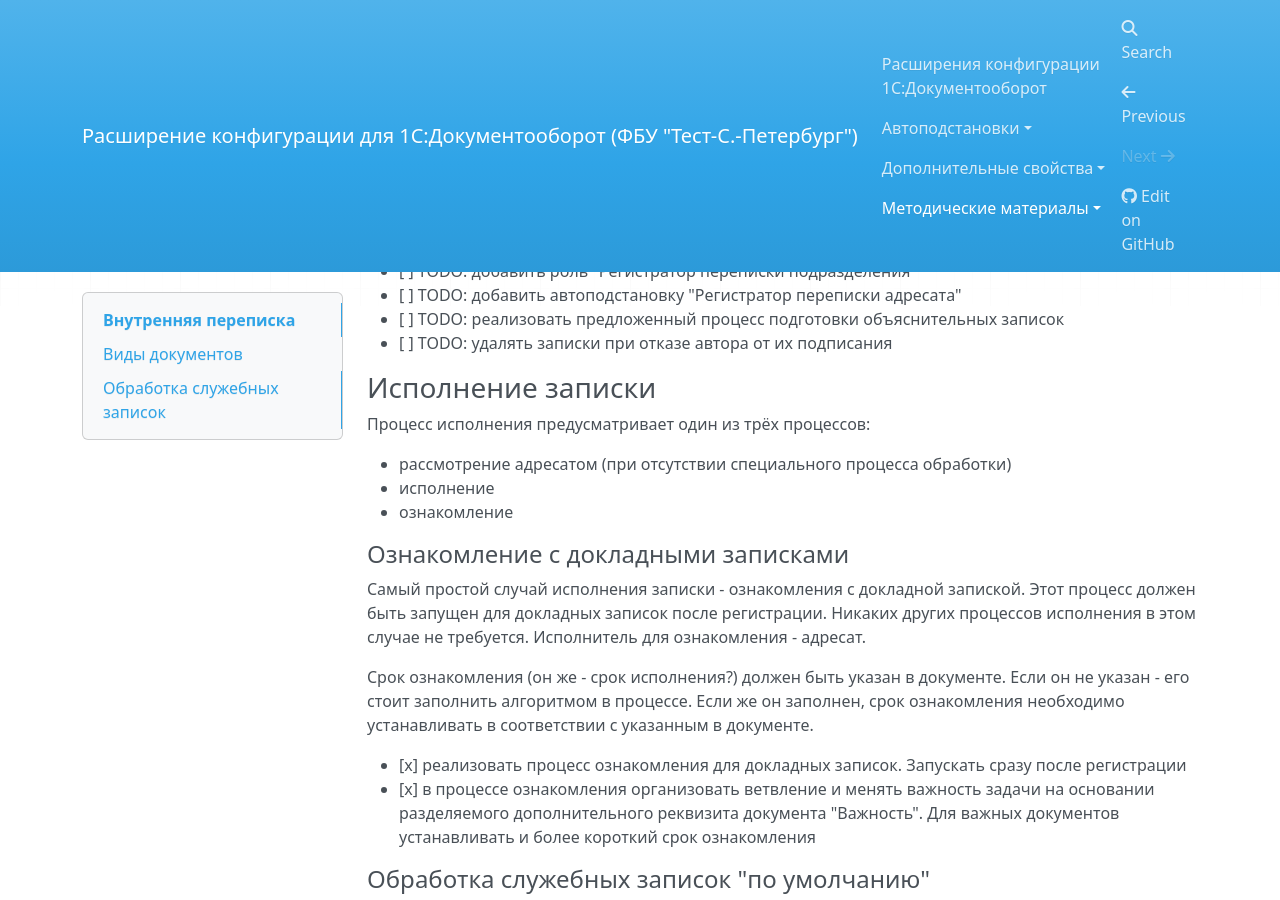
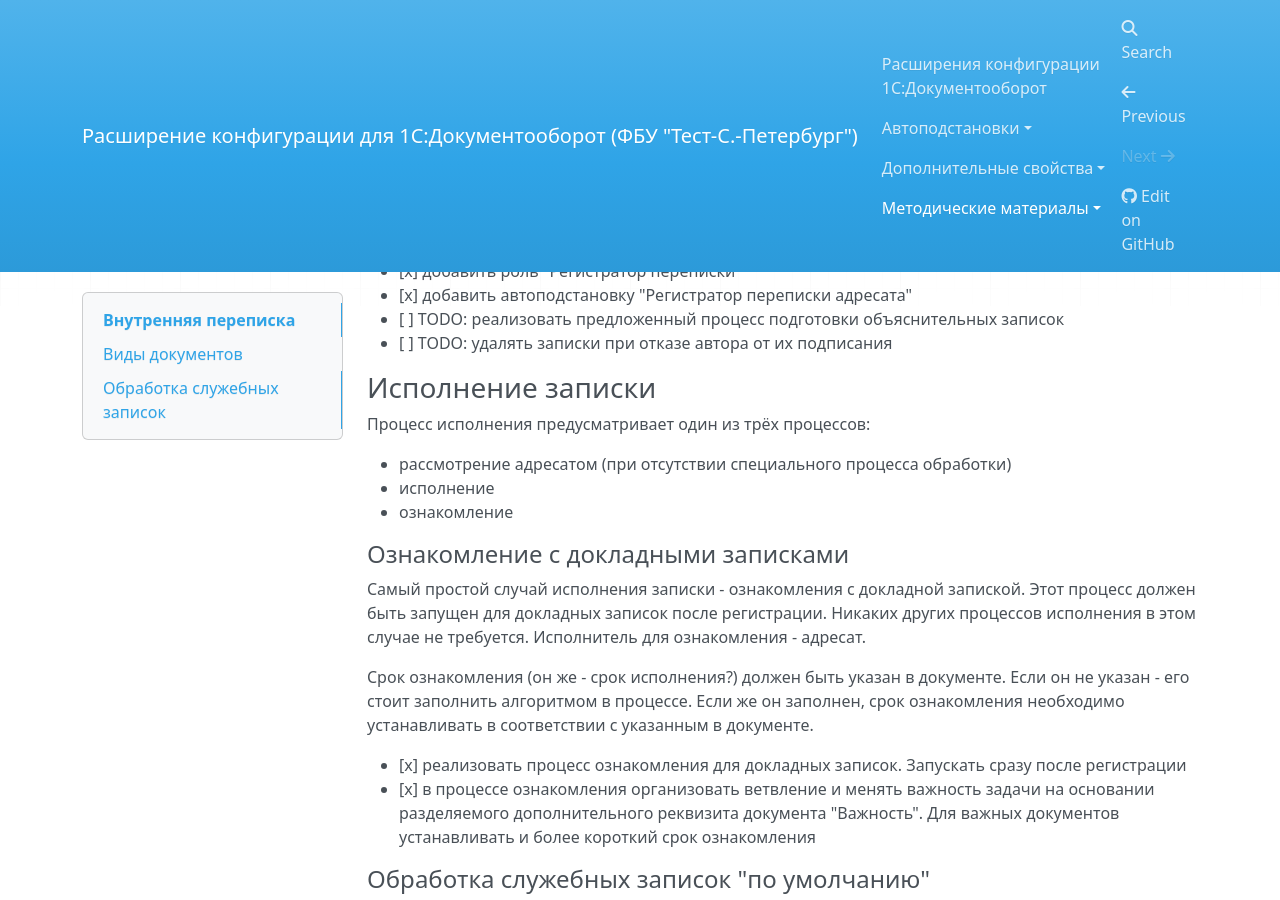
Before and after one commit to test-st-petersburg/edms, an MkDocs documentation site: the page built from docs/Методические материалы/Внутренние документы/Внутренняя переписка.md, in a window 1280 px wide and 900 px high, scrolled down 1735 px. Built offline with MkDocs 1.6.1, drawn with Linux system fonts in a browser that asks for light colours; nearby versions of some CDN libraries.

Commit message:
docs(docs): Отразить реализацию Регистратора переписки

```diff
--- a/docs/Методические материалы/Внутренние документы/Внутренняя переписка.md
+++ b/docs/Методические материалы/Внутренние документы/Внутренняя переписка.md
@@ -87,8 +87,8 @@
 исполнителей роли только для обособленных подразделений (филиалов) в целом,
 а не для каждого подразделения.
 
-- [ ] TODO: добавить роль "Регистратор переписки подразделения"
-- [ ] TODO: добавить автоподстановку "Регистратор переписки адресата"
+- [x] добавить роль "Регистратор переписки"
+- [x] добавить автоподстановку "Регистратор переписки адресата"
 - [ ] TODO: реализовать предложенный процесс подготовки объяснительных записок
 - [ ] TODO: удалять записки при отказе автора от их подписания
 
```
